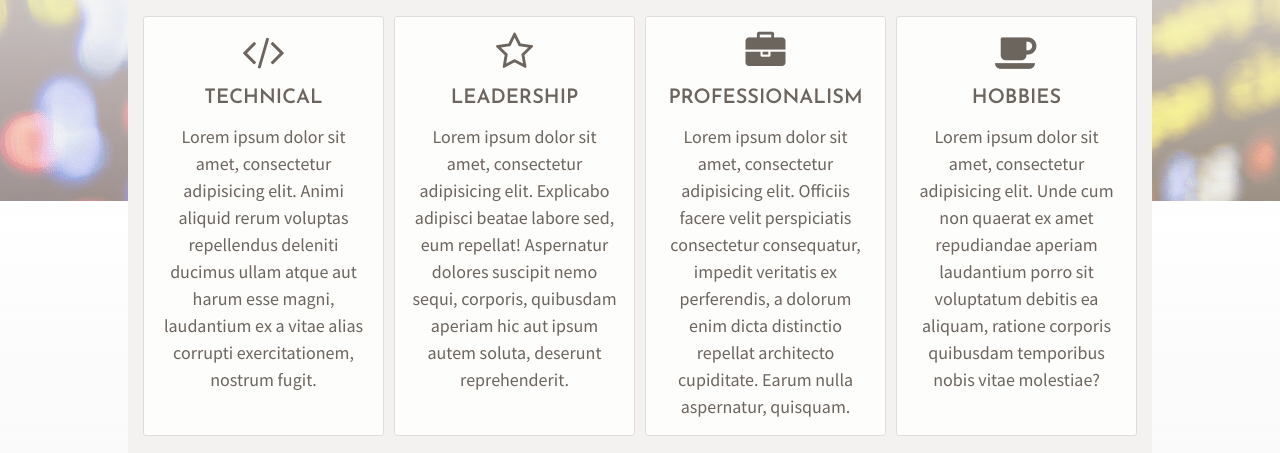
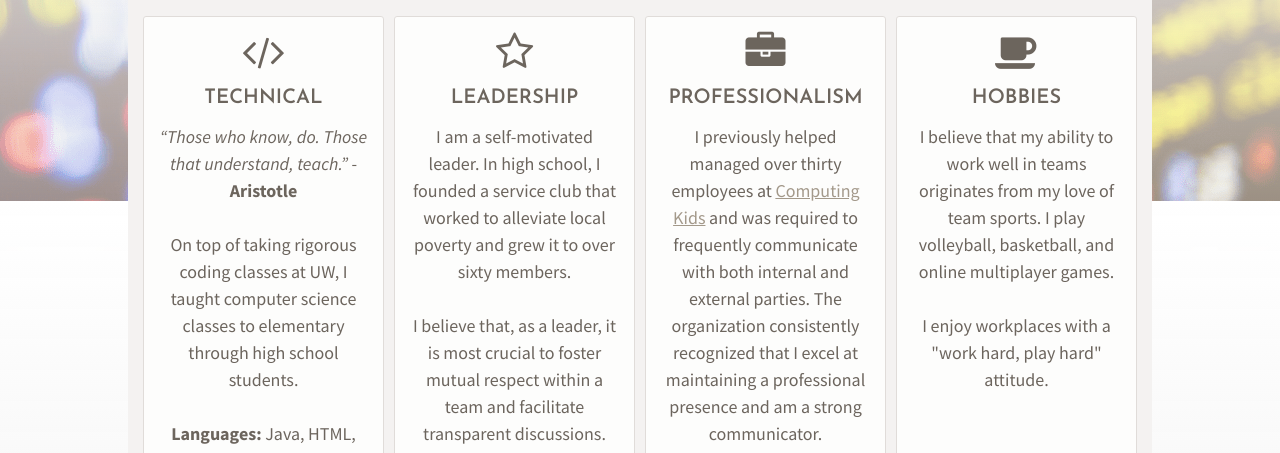
Before and after one commit to leemeli/Portfolio_repo, a plain HTML site: page index.html in a window 1280 px wide. Shown: the part 599-1052 px from the top of the page. Drawn offline with nearby package versions, Linux system fonts and the light colour scheme.

Commit message:
Add content to homepage

```diff
--- a/index.html
+++ b/index.html
@@ -57,22 +57,26 @@
                <li class="flex-item">
                   <i class="fa fa-code" aria-hidden="true"></i>
                   <h3>Technical</h3>
-                  Lorem ipsum dolor sit amet, consectetur adipisicing elit. Animi aliquid rerum voluptas repellendus deleniti ducimus ullam atque aut harum esse magni, laudantium ex a vitae alias corrupti exercitationem, nostrum fugit.
-               </li>
+                  <i>“Those who know, do. Those that understand, teach.”</i> - <strong>Aristotle</strong><br><br>
+                    On top of taking rigorous coding classes at UW, I taught computer science classes to elementary through high school students.<br><br>
+                    <strong>Languages:</strong> Java, HTML, CSS, Javascript, Python
+                  </li>
                <li class="flex-item">
                   <i class="fa fa-star-o" aria-hidden="true"></i>
                   <h3>Leadership</h3>
-                  Lorem ipsum dolor sit amet, consectetur adipisicing elit. Explicabo adipisci beatae labore sed, eum repellat! Aspernatur dolores suscipit nemo sequi, corporis, quibusdam aperiam hic aut ipsum autem soluta, deserunt reprehenderit.
-               </li>
+                  I am a self-motivated leader. In high school, I founded a service club that worked to alleviate local poverty and grew it to over sixty members.<br><br>
+                  I believe that, as a leader, it is most crucial to foster mutual respect within a team and facilitate transparent discussions.
+              </li>
                <li class="flex-item">
                   <i class="fa fa-briefcase" aria-hidden="true"></i>
                   <h3>Professionalism</h3>
-                  Lorem ipsum dolor sit amet, consectetur adipisicing elit. Officiis facere velit perspiciatis consectetur consequatur, impedit veritatis ex perferendis, a dolorum enim dicta distinctio repellat architecto cupiditate. Earum nulla aspernatur, quisquam.
+                  I previously helped managed over thirty employees at <a href="http://www.computingkids.com/" target="_blank">Computing Kids</a> and was required to frequently communicate with both internal and external parties. The organization consistently recognized that I excel at maintaining a professional presence and am a strong communicator.
                </li>
                <li class="flex-item">
                   <i class="fa fa-coffee" aria-hidden="true"></i>
                   <h3>Hobbies</h3>
-                  Lorem ipsum dolor sit amet, consectetur adipisicing elit. Unde cum non quaerat ex amet repudiandae aperiam laudantium porro sit voluptatum debitis ea aliquam, ratione corporis quibusdam temporibus nobis vitae molestiae?
+                  I believe that my ability to work well in teams originates from my love of team sports. I play volleyball, basketball, and online multiplayer games.<br><br>
+                  I enjoy workplaces with a "work hard, play hard" attitude.
                </li>
             </ul>
          </section>
```
